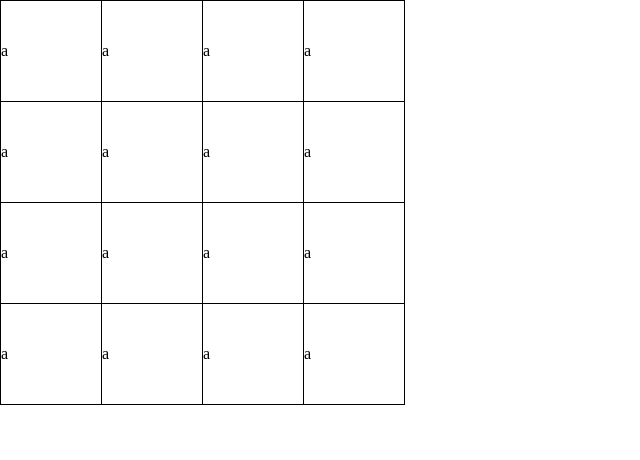
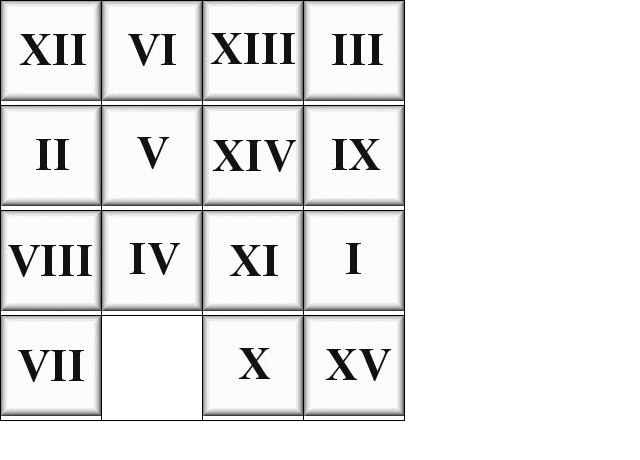
Before and after one commit to KaruzG/15-Puzzle-Game-JS, a plain HTML site: page index.html in a window 1280 px wide. Shown: the whole page, without its empty margins (0-640 px from the left). Drawn offline with Linux system fonts and the light colour scheme.

Commit message:
Generación de tabla con las fichas en orden random

```diff
--- a/js/ficha.js
+++ b/js/ficha.js
@@ -4,15 +4,18 @@ class ficha {
      *
      * @param {Number} valor Valor de la ficha
      * @param {String} img Src de la imagen
+     * @param {Number} posX Posición en el eje X (-2 a 2)
+     * @param {Number} posY Posición en el eje Y (-2 a 2)
      */
 
-    constructor(valor) {
+    constructor(valor, posX, posY) {
         this.valor = valor;
-        this.img = "./img/"+(valor)+".gif";
+        this.img = "./img/"+(valor+1)+".gif";
     }
 
     // Methods
     displayFicha() {
-        return "<img id=\"ficha"+ valor +"\" src=\""+ img +"\"</img>";
+        console.log("Display!");
+        return "<img id=\"ficha"+ (this.valor + 1) +"\" src=\""+ this.img +"\"</img>";
     }
 }
--- a/js/main.js
+++ b/js/main.js
@@ -1,19 +1,43 @@
 var body = document.querySelector("body");
 
-// Crear tabla 4x4
-function crearTabla4x4() {
 
-    // Genera una tabla con sus tr y td y se inicializa un objeto ficha cada td menos en 1 td random.
+function crearTabla4x4(fichas) {
+    // Seleccionar aleatoriamente que celda queda vacía:
+    /*
+        Aunque da un valor entre -2 a 1 (tipo coordenada) luego se va a usar
+        de 1 a 4 en la creación de la tabla.
+    */
+    let celdaVaciaX = (Math.floor(Math.random() * 4 - 2)) ;
+    let celdaVaciaY = (Math.floor(Math.random() * 4 - 2));
+    console.log("· Hueco: x:" + celdaVaciaX + "  y:"+celdaVaciaY);
+
+    // Aleatorizar array (Algoritmo Durstenfeld shuffle)
+    for (let i = fichas.length - 1; i > 0; i--) {
+        const i2 = Math.floor(Math.random() * (i + 1));
+        [fichas[i], fichas[i2]] = [fichas[i2], fichas[i]];
+    }
+    console.log("· Fichas mezcladas");
+
+    // Genera una tabla con sus tr y td y se inicializa un objeto ficha cada td menos
+    // en el lugar aleatorio anteriormente calculado.
     let tabla = "<table>";
+
+    let fichasCreadas = 0;
     for(let columnasCreadas = 1; columnasCreadas <= 4; columnasCreadas++) {
         tabla += "<tr>"
         for( let filasCreadas = 1; filasCreadas <= 4; filasCreadas++) {
-            // Inicializar ficha:
-            let ficha
+            // Contenido de la celda:
+            console.log("FilasCreadas:" + filasCreadas + " " + (celdaVaciaX+3));
+            console.log("FilasCreadas:" + columnasCreadas + " " + (celdaVaciaY+3));
+            console.log(fichasCreadas);
 
-
-            // Contenido de la celda:
-            tabla += "<td>" + "a" + "</td>";
+            if(columnasCreadas == (celdaVaciaY+3) && filasCreadas == (celdaVaciaX + 3)) {
+                console.log("NO MUESTRO");
+                tabla += "<td></td>"
+            } else {
+                tabla += "<td>" + fichas[fichasCreadas].displayFicha() + "</td>";
+                fichasCreadas++;
+            }
         }
         tabla += "</tr>"
     }
@@ -23,6 +47,16 @@ function crearTabla4x4() {
     body.innerHTML += tabla;
 }
 
-// Generar ficha
 
-crearTabla4x4();
+function generarFichas() {
+    // Las fichas serán almacenadas en un array
+    let fichas = [];
+    for (let i = 0; i < 15; i++) {
+        fichas.push(new ficha(i));
+    }
+    console.log("· Fichas generadas");
+
+    return fichas;
+}
+
+crearTabla4x4(generarFichas());
--- a/style.css
+++ b/style.css
@@ -1,4 +1,5 @@
 * {
+    box-sizing: border-box;
     margin: 0;
     padding: 0;
 }
@@ -13,3 +14,8 @@ td {
     width: 100px;
     border: 1px solid black;
 }
+
+img {
+    height: 100px;
+    width: 100px;
+}
```
Also changed, not shown: img/1.gif (renamed from img/ArchivosEjercicios/imagenes/1.gif), img/10.gif (renamed from img/ArchivosEjercicios/imagenes/10.gif), img/11.gif (renamed from img/ArchivosEjercicios/imagenes/11.gif), img/12.gif (renamed from img/ArchivosEjercicios/imagenes/12.gif), img/13.gif (renamed from img/ArchivosEjercicios/imagenes/13.gif), img/14.gif (renamed from img/ArchivosEjercicios/imagenes/14.gif), img/15.gif (renamed from img/ArchivosEjercicios/imagenes/15.gif), img/2.gif (renamed from img/ArchivosEjercicios/imagenes/2.gif), img/3.gif (renamed from img/ArchivosEjercicios/imagenes/3.gif), img/4.gif (renamed from img/ArchivosEjercicios/imagenes/4.gif), img/5.gif (renamed from img/ArchivosEjercicios/imagenes/5.gif), img/6.gif (renamed from img/ArchivosEjercicios/imagenes/6.gif), img/7.gif (renamed from img/ArchivosEjercicios/imagenes/7.gif), img/8.gif (renamed from img/ArchivosEjercicios/imagenes/8.gif), 2 more files.
